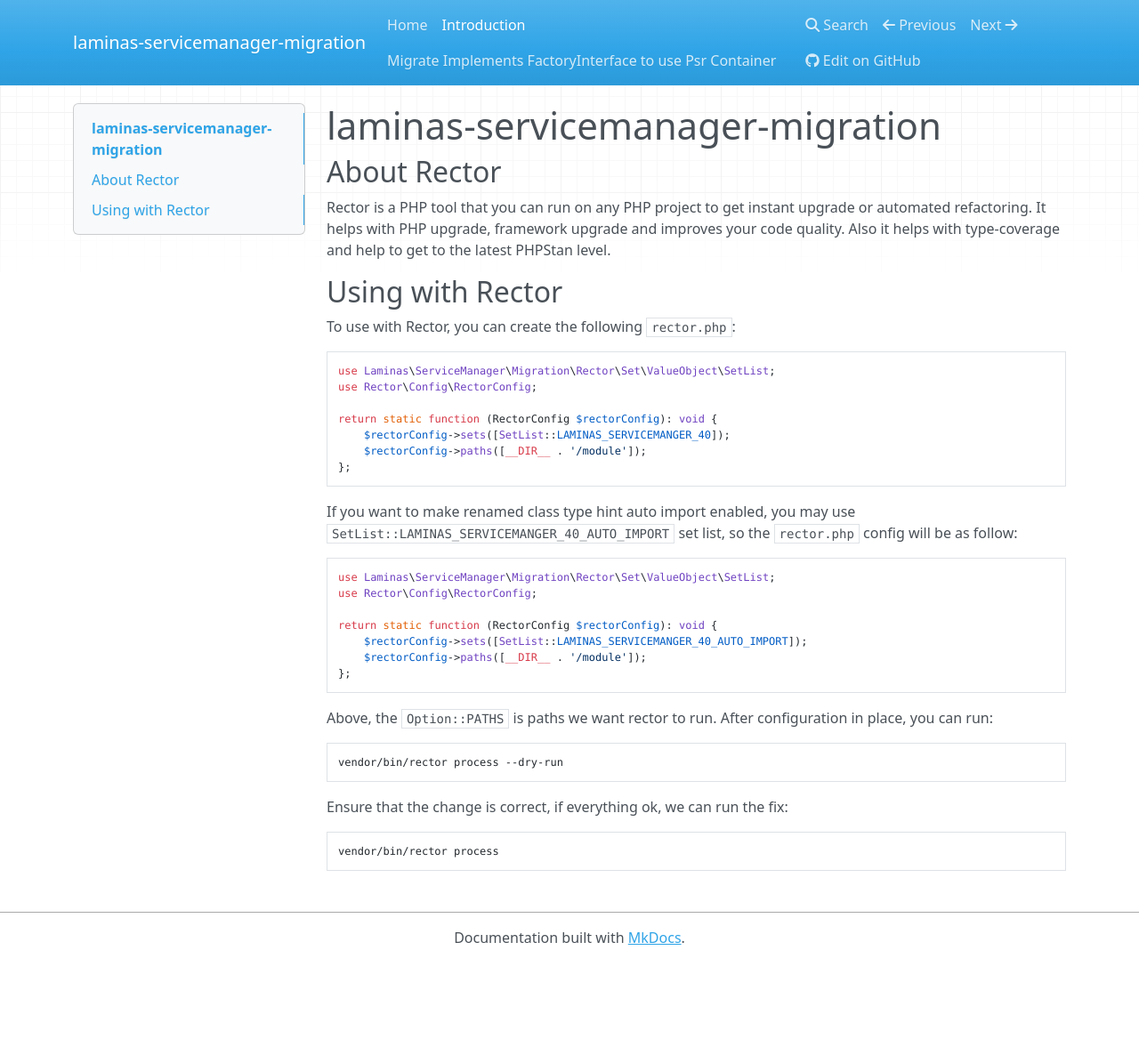
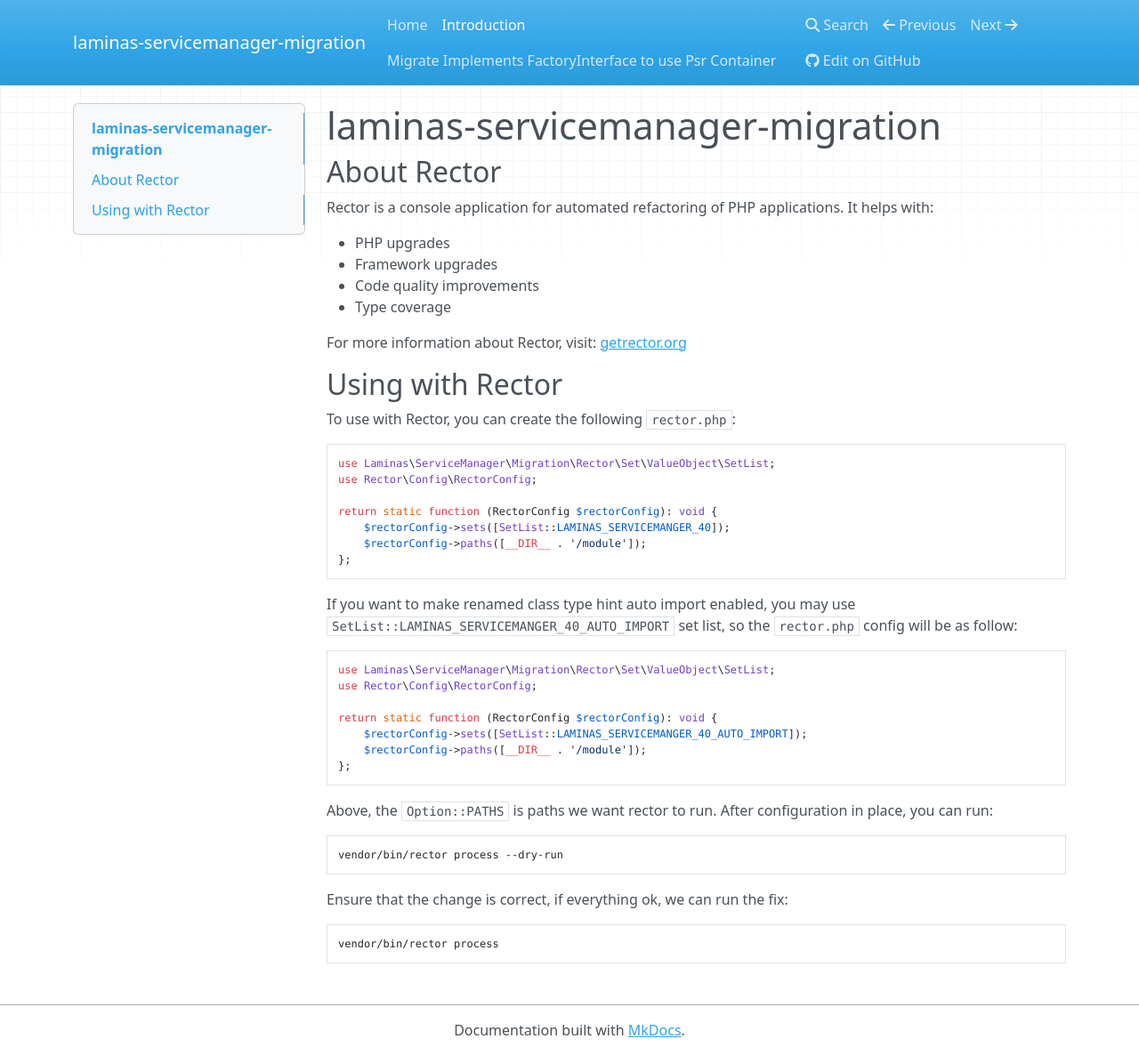
Before and after one commit to laminas/laminas-servicemanager-migration, an MkDocs documentation site: the page built from docs/book/v1/intro.md, in a window 1280 px wide and 1186 px high. Shown: the whole window at 89% size. Built offline with MkDocs 1.6.1, drawn with Linux system fonts in a browser that asks for light colours; nearby versions of some CDN libraries.

Commit message:
update detailed about
Co-authored-by: Frank Brückner <dev@froschdesignstudio.de>
Signed-off-by: Abdul Malik Ikhsan <samsonasik@gmail.com>

```diff
--- a/docs/book/v1/intro.md
+++ b/docs/book/v1/intro.md
@@ -2,7 +2,15 @@
 
 ## About Rector
 
-Rector is a PHP tool that you can run on any PHP project to get instant upgrade or automated refactoring. It helps with PHP upgrade, framework upgrade and improves your code quality. Also it helps with type-coverage and help to get to the latest PHPStan level.
+Rector is a console application for automated refactoring of PHP applications.
+It helps with:
+
+- PHP upgrades
+- Framework upgrades
+- Code quality improvements
+- Type coverage
+
+For more information about Rector, visit: [getrector.org](https://getrector.org)
 
 ## Using with Rector
 
```
